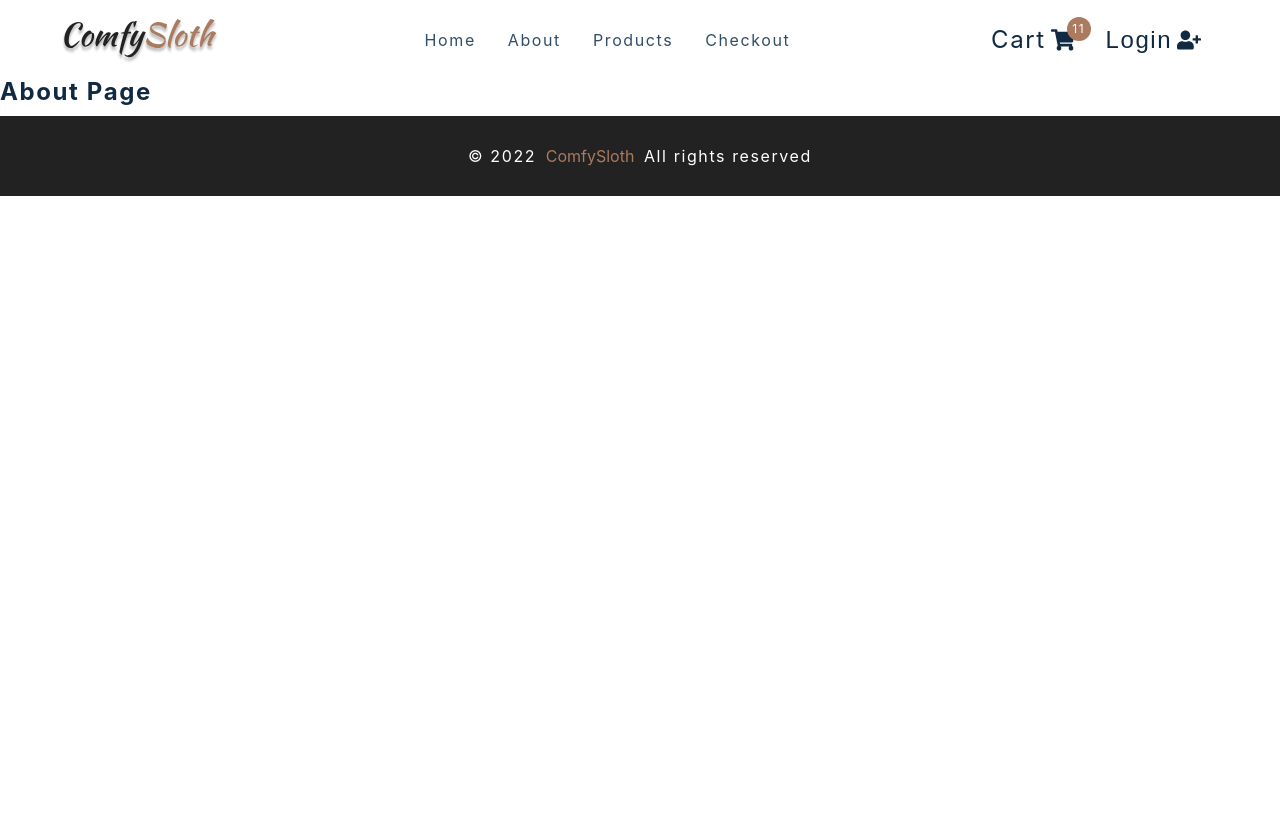
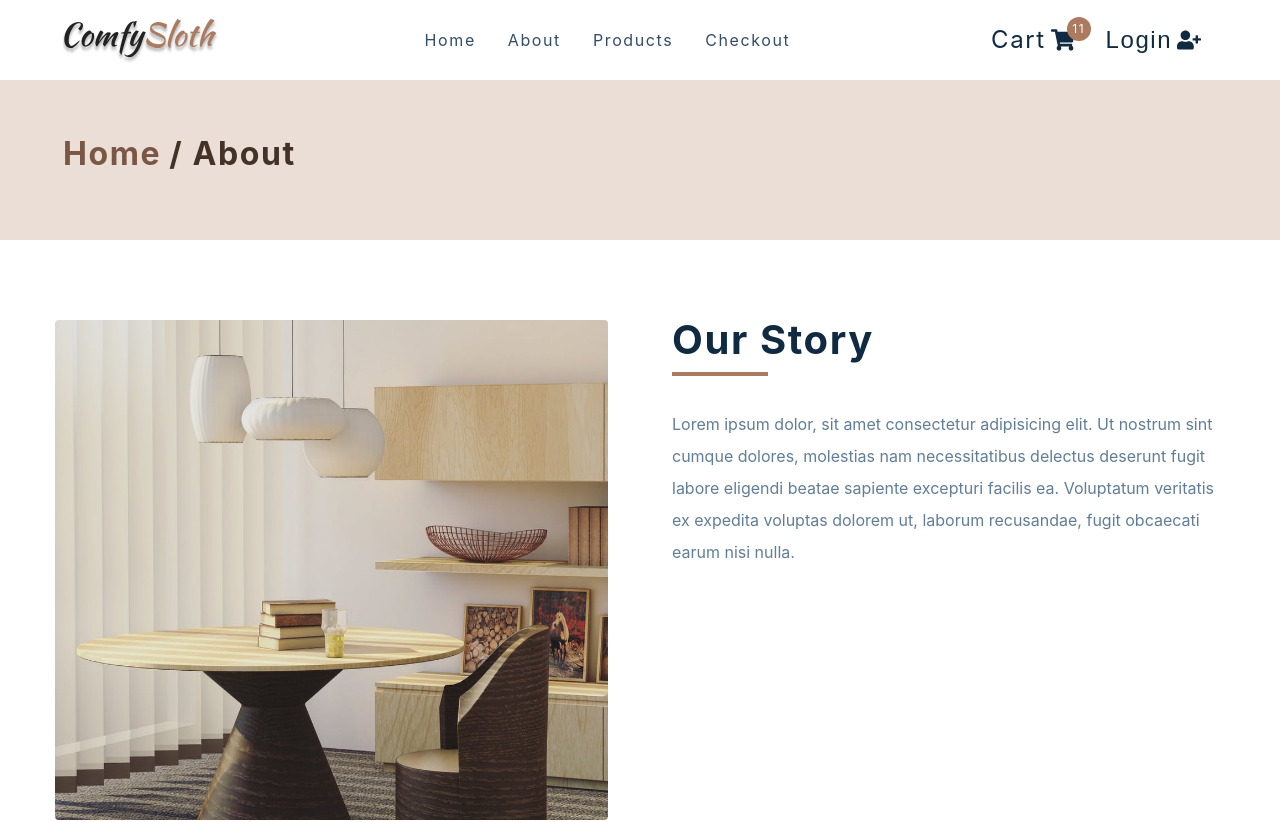
Before and after one commit to NgTuanLoc/ComfySlothStore, a React (Create React App) app: page /about in a window 1280 px wide. Shown: the top 822 px of the page. Before the commit the page ends 800 px from the top, so only its background shows below. Built offline with nearby package versions, Linux system fonts and the light colour scheme.

Commit message:
about checkout page finished

```diff
--- a/src/components/PageHero.js
+++ b/src/components/PageHero.js
@@ -1,7 +1,15 @@
 import styled from "styled-components";
 import { Link } from "react-router-dom";
-const PageHero = () => {
-  return <h4>page hero</h4>;
+const PageHero = ({ title }) => {
+  return (
+    <Wrapper>
+      <div className="section-center">
+        <h3>
+          <Link to="/">Home</Link>/ {title}
+        </h3>
+      </div>
+    </Wrapper>
+  );
 };
 
 const Wrapper = styled.section`
--- a/src/pages/AboutPage.js
+++ b/src/pages/AboutPage.js
@@ -3,7 +3,27 @@
 import aboutImg from "../assets/hero-bcg.jpeg";
 
 const AboutPage = () => {
-  return <h4>about page</h4>;
+  return (
+    <main>
+      <PageHero title="about" />
+      <Wrapper className="page section section-center">
+        <img src={aboutImg} alt="hero page background" />
+        <article>
+          <div className="title">
+            <h2>our story</h2>
+            <div className="underline"></div>
+            <p>
+              Lorem ipsum dolor, sit amet consectetur adipisicing elit. Ut
+              nostrum sint cumque dolores, molestias nam necessitatibus delectus
+              deserunt fugit labore eligendi beatae sapiente excepturi facilis
+              ea. Voluptatum veritatis ex expedita voluptas dolorem ut, laborum
+              recusandae, fugit obcaecati earum nisi nulla.
+            </p>
+          </div>
+        </article>
+      </Wrapper>
+    </main>
+  );
 };
 
 const Wrapper = styled.section`
--- a/src/pages/CheckoutPage.js
+++ b/src/pages/CheckoutPage.js
@@ -5,7 +5,14 @@
 import { Link } from "react-router-dom";
 
 const CheckoutPage = () => {
-  return <h4>checkout page</h4>;
+  return (
+    <main>
+      <PageHero title="checkout" />
+      <Wrapper className="page">
+        <h1>Checkout here</h1>
+      </Wrapper>
+    </main>
+  );
 };
 const Wrapper = styled.div``;
 export default CheckoutPage;
```
